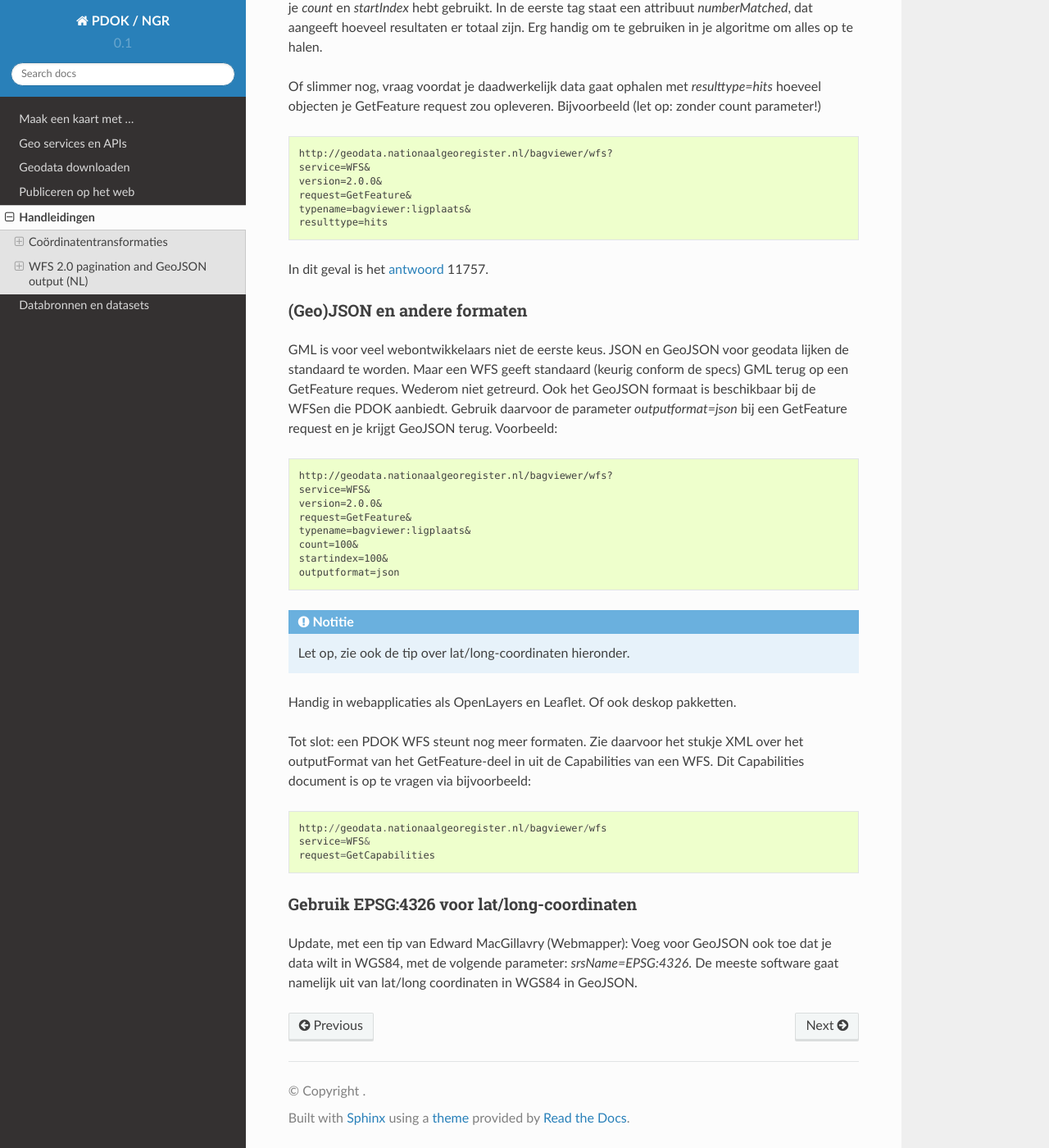
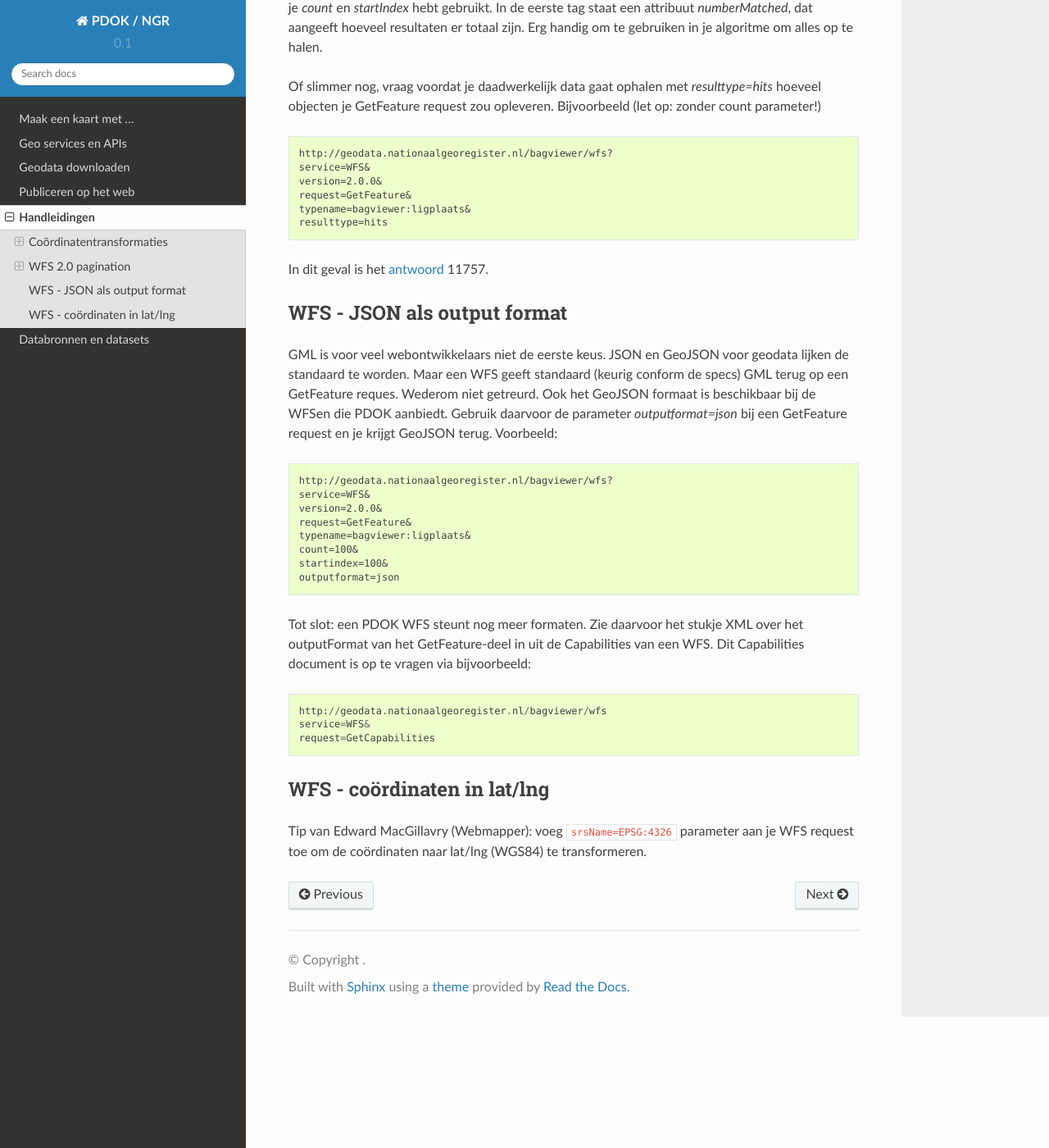
Before and after one commit to LivericA/PDOK, a Sphinx documentation site: the page built from docs/handleidingen.rst, in a window 1280 px wide and 1400 px high, scrolled down 2586 px. Shown: the whole window at 82% size. Built offline with Sphinx 7.4.7 and the Read the Docs theme 2.0.0, drawn with Linux system fonts in a browser that asks for light colours; some of the changed text lies outside the part shown.

Commit message:
split WFS pagination

```diff
--- a/docs/handleidingen.rst
+++ b/docs/handleidingen.rst
@@ -24,9 +24,9 @@ proj4js
 ogr2ogr
 =======
 
-******************************************
-WFS 2.0 pagination and GeoJSON output (NL)
-******************************************
+******************
+WFS 2.0 pagination
+******************
 .. NOTE:: Dit is een `bijdrage <http://www.brentjensgeoict.nl/index.php?post=haal-meer-data-en-geojson-uit-een-pdok-wfs>`_ van Thijs Brentjens.
 
 De Web Feature Services van PDOK bieden toegang tot allerlei (vector)data. De data van de BAG, natura2000, het NWB wegennet, bestuurlijke grenzen en wat dan ook kan je ophalen voor gebruik in eigen applicaties. Bijvoorbeeld in QGIS, OpenLayers of andere tooling. Voor de service URLs kan je kijken op de PDOK `services <https://www.pdok.nl/nl/producten/pdok-services>`_ pagina.
@@ -97,8 +97,9 @@ Of slimmer nog, vraag voordat je daadwerkelijk data gaat ophalen met *resulttype
 
 In dit geval is het `antwoord <http://geodata.nationaalgeoregister.nl/bagviewer/wfs?service=WFS&version=2.0.0&request=GetFeature&typename=bagviewer:ligplaats&resulttype=hits>`_ 11757.
 
-(Geo)JSON en andere formaten
-============================
+****************************
+WFS - JSON als output format
+****************************
 
 GML is voor veel webontwikkelaars niet de eerste keus. JSON en GeoJSON voor geodata lijken de standaard te worden. Maar een WFS geeft standaard (keurig conform de specs) GML terug op een GetFeature reques. Wederom niet getreurd. Ook het GeoJSON formaat is beschikbaar bij de WFSen die PDOK aanbiedt. Gebruik daarvoor de parameter *outputformat=json* bij een GetFeature request en je krijgt GeoJSON terug. Voorbeeld:
 
@@ -113,13 +114,6 @@ GML is voor veel webontwikkelaars niet de eerste keus. JSON en GeoJSON voor geod
     startindex=100&
     outputformat=json
 
-
-.. NOTE::
-
-    Let op, zie ook de tip over lat/long-coordinaten hieronder.
-
-Handig in webapplicaties als OpenLayers en Leaflet. Of ook deskop pakketten.
-
 Tot slot: een PDOK WFS steunt nog meer formaten. Zie daarvoor het stukje XML over het outputFormat van het GetFeature-deel in uit de Capabilities van een WFS. Dit Capabilities document is op te vragen via bijvoorbeeld:
 
 ::
@@ -128,6 +122,8 @@ Tot slot: een PDOK WFS steunt nog meer formaten. Zie daarvoor het stukje XML ove
     service=WFS&
     request=GetCapabilities
 
-Gebruik EPSG:4326 voor lat/long-coordinaten
-===========================================
-Update, met een tip van Edward MacGillavry (Webmapper): Voeg voor GeoJSON ook toe dat je data wilt in WGS84, met de volgende parameter: *srsName=EPSG:4326*. De meeste software gaat namelijk uit van lat/long coordinaten in WGS84 in GeoJSON.
+****************************
+WFS - coördinaten in lat/lng
+****************************
+
+Tip van Edward MacGillavry (Webmapper): voeg ``srsName=EPSG:4326`` parameter aan je WFS request toe om de coördinaten naar lat/lng (WGS84) te transformeren.
```
